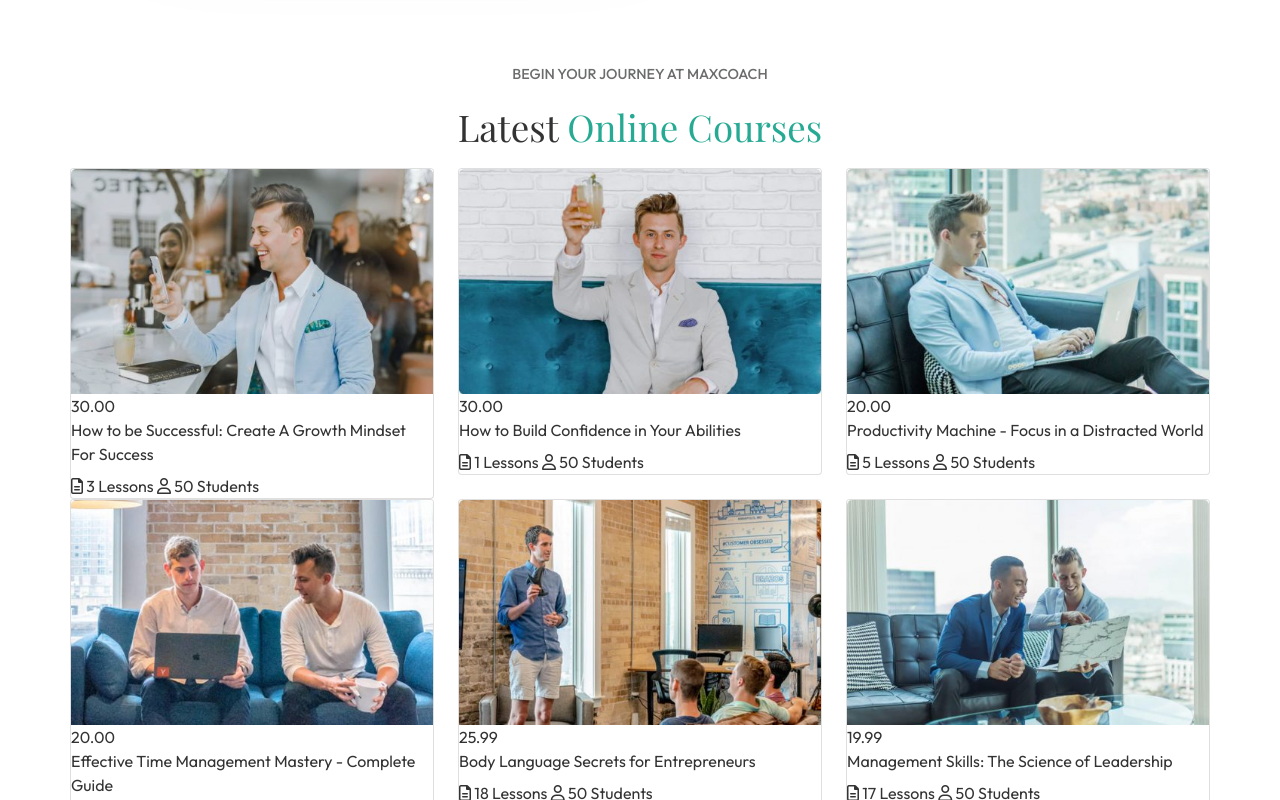
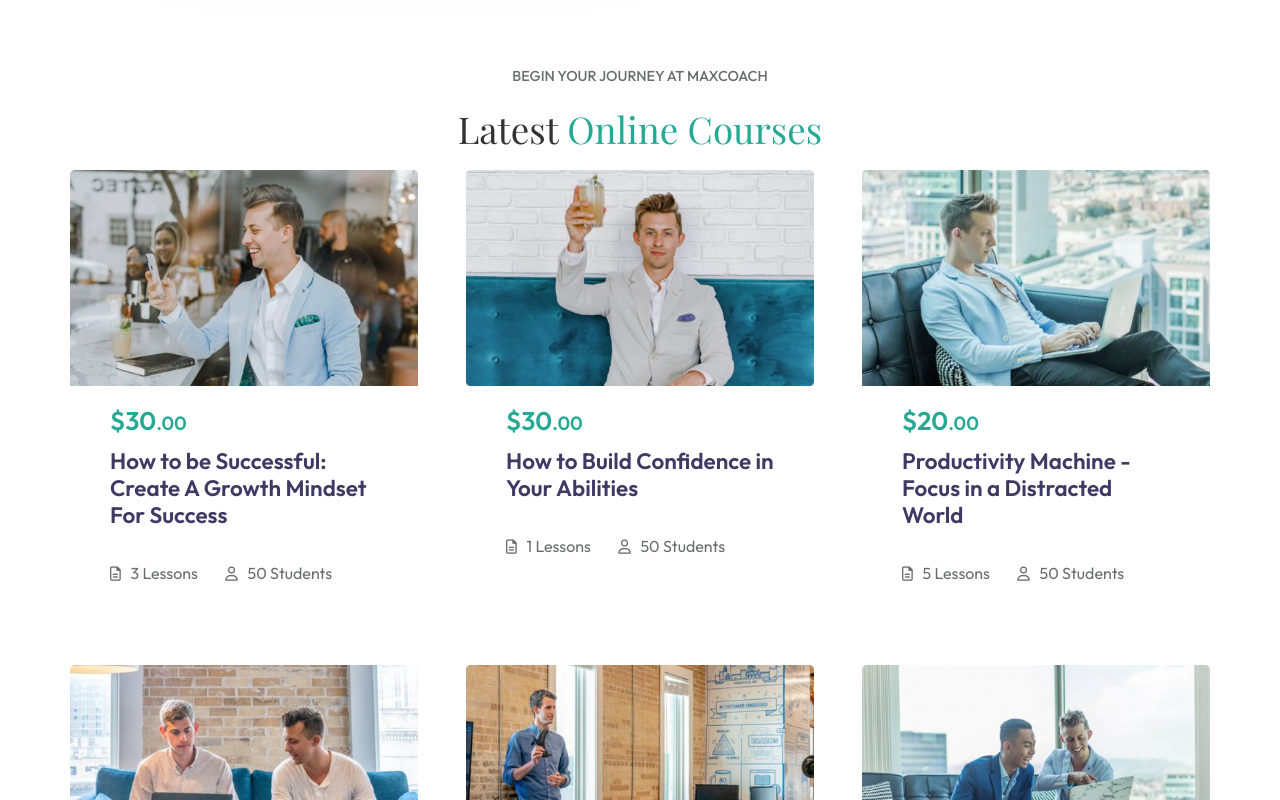
Before and after one commit to federicofrasca796/proj-html-vuejs, a Vue app: page / in a window 1280 px wide. Shown: the part 1820-2620 px from the top of the page. Built offline with nearby package versions, Linux system fonts and the light colour scheme.

Commit message:
add section 3 style

```diff
--- a/src/assets/scss/common.scss
+++ b/src/assets/scss/common.scss
@@ -12,7 +12,7 @@ a {
     text-decoration: none;
 }
 
-h1,h2,h3,h4,h5,h6{
+h1,h2{
     font-family: 'Playfair Display', serif;
 }
 h1{
@@ -23,7 +23,12 @@ h2{
     font-size: 2.3rem;
     margin: 1.2rem 0;
 }
-
+h3{
+    color: $brand_purple;
+    font-size: 1.4rem;
+    font-weight: 600;
+    margin-bottom: 1rem;
+}
 p{
     font-size: 1rem;
     font-weight: 300;
@@ -71,6 +76,7 @@ p{
     color: $light_grey;
   }
 }
+
 //=======
 //UTILITIES
 //=======
@@ -78,8 +84,8 @@ p{
     color: $brand_primary;
 }
 a.btn{
-    line-height: .8rem;
-    font-size: .8rem;
+    line-height: .9rem;
+    font-size: .9rem;
     font-weight: 600;
     padding: 1rem 3rem;
     margin: 1rem 0;
@@ -92,3 +98,33 @@ a.btn{
         color: #ffffff;
     }
 }
+
+.card{
+    border: none;
+    .price {
+    font-size: 1.6rem;
+    font-weight: 600;
+    margin-bottom: 0.5rem;
+        span {
+        font-size: 1.2rem;
+        }
+    }
+    h3{
+        margin-bottom: 0;
+    }
+    .card-title, .card-text {
+      margin: 1rem 2.5rem;
+    }
+    .card-text{
+        color: $light_grey;
+        margin-bottom: 2rem;
+        i {
+            font-size: .9rem;
+            margin-right: .4rem;
+        }
+        .lessons,.students{
+            margin-right: 1.5rem;
+
+        }
+    }
+}
--- a/src/components/SiteMain.vue
+++ b/src/components/SiteMain.vue
@@ -27,11 +27,14 @@
 
     <!-- SECTION 3 "Online Courses" -->
     <section class="container">
+      <!-- Section title -->
       <div class="text-center">
         <div class="section_title">begin your journey at MaxCoach</div>
         <h2>Latest <span class="primary_color">Online Courses</span></h2>
       </div>
-      <div class="row">
+
+      <!-- Courses cards -->
+      <div class="row g-5">
         <div class="col-4" v-for="course in onlineCourses" :key="course.id">
           <div class="card">
             <img
@@ -40,8 +43,9 @@
               :alt="course.alt"
             />
             <div class="card-title">
-              <div class="price">
-                {{ course.price[0]
+              <!-- Course price -->
+              <div class="price primary_color">
+                ${{ course.price[0]
                 }}<span
                   >.{{
                     course.price[1] === 0
@@ -50,20 +54,29 @@
                   }}</span
                 >
               </div>
-              {{ course.title }}
+
+              <!-- Course title  -->
+              <h3>{{ course.title }}</h3>
             </div>
+
+            <!-- Card info -->
             <div class="card-text">
-              <span>
+              <span class="lessons">
                 <i class="far fa-file-alt"></i> {{ course.lessons }} Lessons
               </span>
-              <span
-                ><i class="far fa-user"></i>
-                {{ course.students }} Students</span
-              >
+              <span class="students">
+                <i class="far fa-user"></i>
+                {{ course.students }} Students
+              </span>
             </div>
           </div>
         </div>
       </div>
+
+      <!-- CTA -->
+      <a href="" class="btn btn_primary text-center"
+        >View all courses <span class="img fs-6 ms-2">&#8594;</span></a
+      >
     </section>
   </div>
 </template>
```
